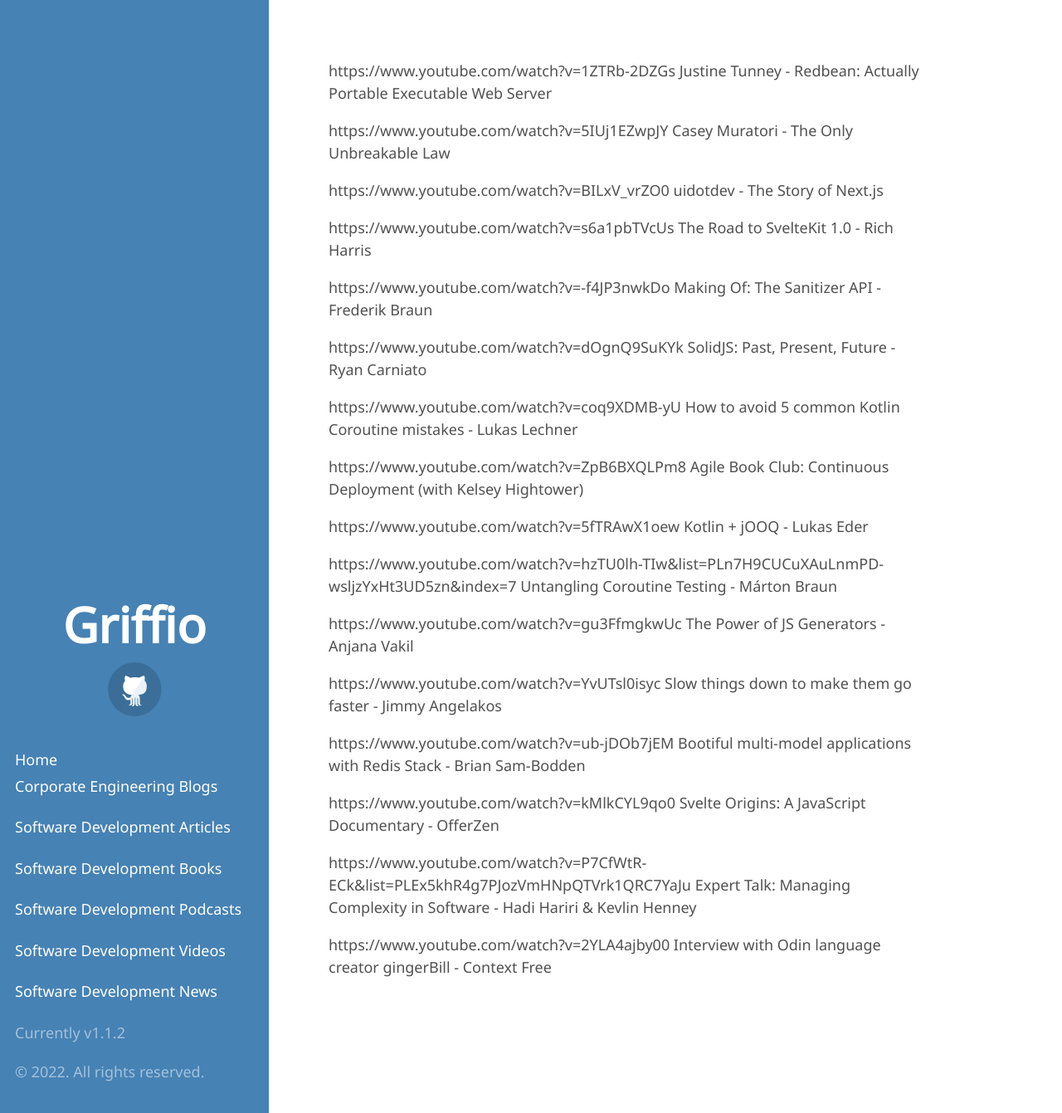
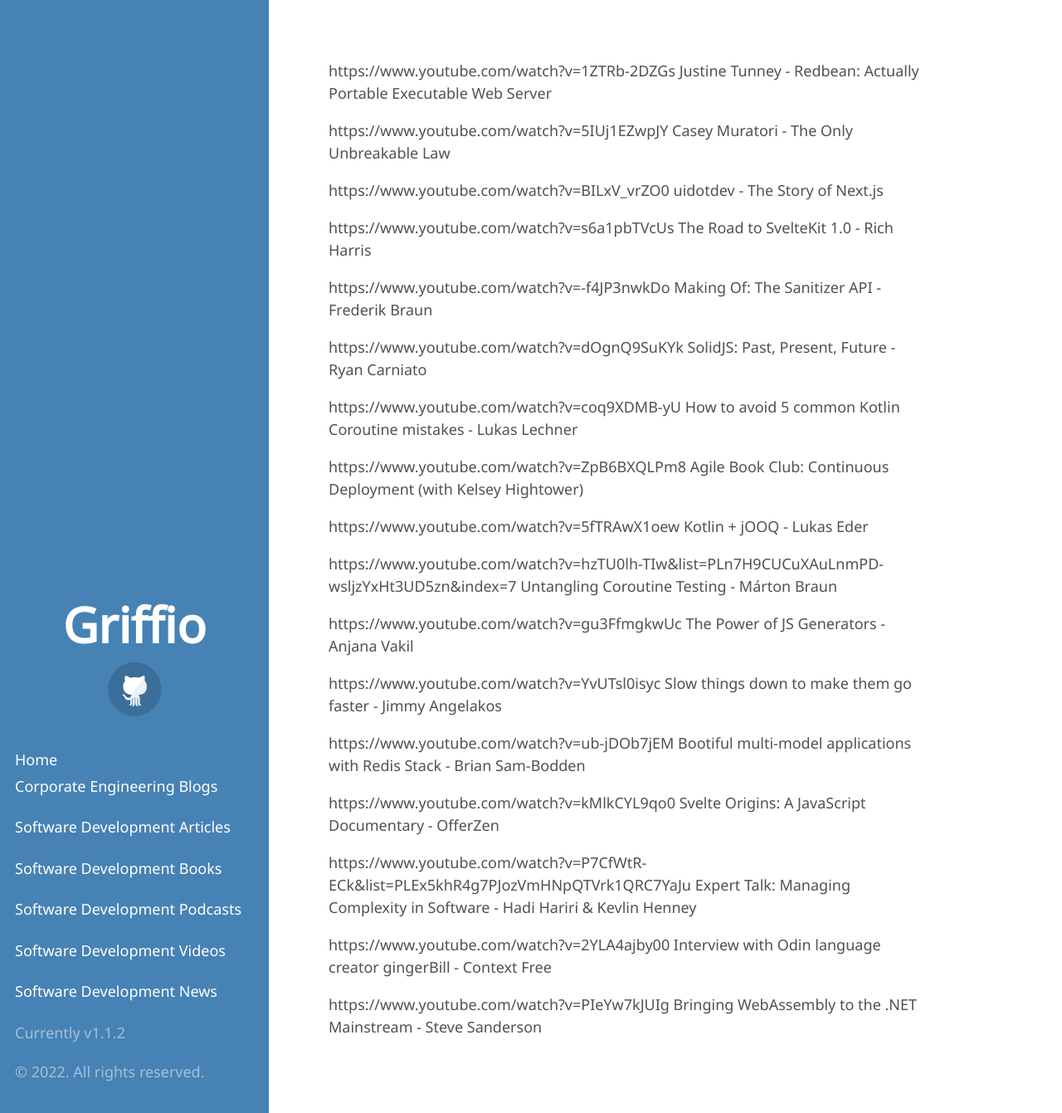
Before and after one commit to griffio/griffio.github.io, a Jekyll site: the page built from tech_talks_highlighted_2022.md, in a window 1280 px wide and 1341 px high. Shown: the whole window at 83% size. Built offline with Jekyll 4.4.1, drawn with Linux system fonts in a browser that asks for light colours; some web fonts are replaced; our own code applies the rules of GitHub Pages for plain Markdown files.

Commit message:
Update tech_talks_highlighted_2022.md

```diff
--- a/tech_talks_highlighted_2022.md
+++ b/tech_talks_highlighted_2022.md
@@ -29,3 +29,5 @@
 https://www.youtube.com/watch?v=P7CfWtR-ECk&list=PLEx5khR4g7PJozVmHNpQTVrk1QRC7YaJu Expert Talk: Managing Complexity in Software - Hadi Hariri & Kevlin Henney
 
 https://www.youtube.com/watch?v=2YLA4ajby00 Interview with Odin language creator gingerBill - Context Free
+
+https://www.youtube.com/watch?v=PIeYw7kJUIg Bringing WebAssembly to the .NET Mainstream - Steve Sanderson
```
